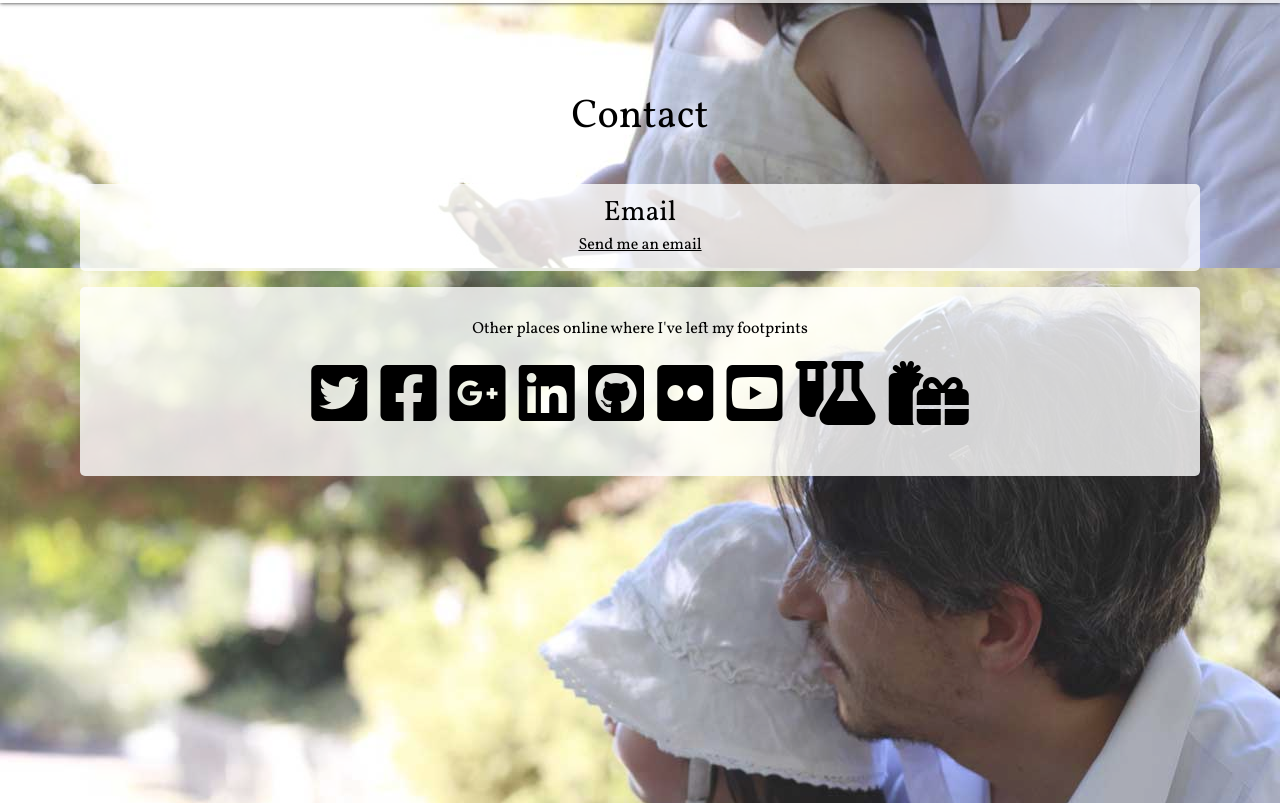
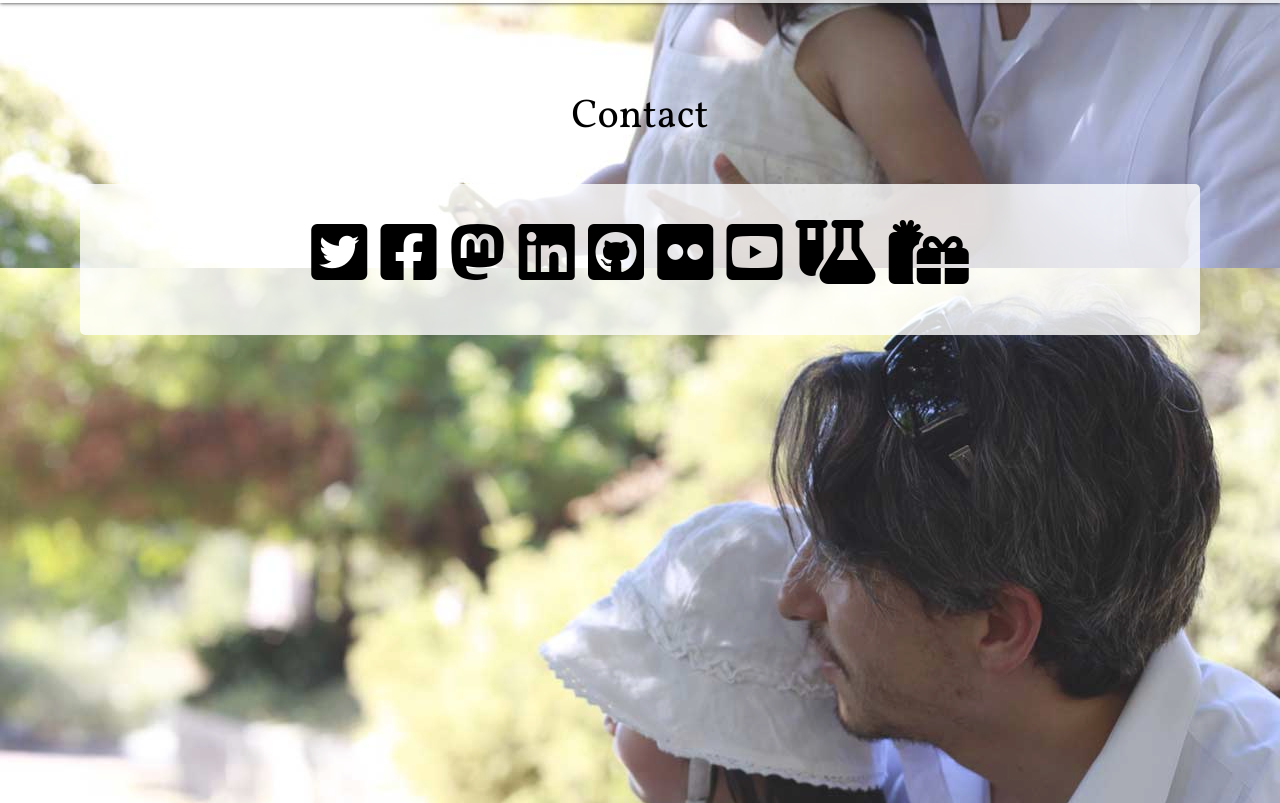
Before and after one commit to wunc/wunchiou.com, a website: page index.html in a window 1280 px wide. Shown: the part 3997-4800 px from the top of the page. Drawn offline with nearby package versions, Linux system fonts and the light colour scheme.

Commit message:
Update contact info

```diff
--- a/index.html
+++ b/index.html
@@ -75,15 +75,10 @@
 <section id="contact">
 <h1><a href="#contact">Contact</a></h1>
 <div class="content shaded">
-<h2>Email</h2>
-<a href="http://www.google.com/recaptcha/mailhide/d?k=01ClSVRHOT7qQix5Rf7pAH_A==&amp;c=p0LXmyAndYYgcANrfRQzeLHSVYohkmHaAD2n0mj6xys=" onclick="window.open('http://www.google.com/recaptcha/mailhide/d?k\07501ClSVRHOT7qQix5Rf7pAH_A\75\75\46c\75p0LXmyAndYYgcANrfRQzeLHSVYohkmHaAD2n0mj6xys\075', '', 'toolbar=0,scrollbars=0,location=0,statusbar=0,menubar=0,resizable=0,width=500,height=300'); return false;" title="Click here to prove you're a human and reveal my email address">Send me an email</a>
-</div>
-<div class="content shaded">
-<p>Other places online where I've left my footprints</p>
 <ul>
 	<li><a href="https://twitter.com/wunch" rel="me" title="Wun on Twitter"><i class="fa-brands fa-square-twitter"></i></a></li>
 	<li><a href="https://www.facebook.com/wunchiou" rel="me" title="Wun on Facebook"><i class="fa-brands fa-square-facebook"></i></a></li>
-	<li><a href="https://profiles.google.com/wunchiou" rel="me" title="Wun on Google+"><i class="fa-brands fa-square-google-plus"></i></a></li>
+	<li><a href="https://phpc.social/@wun" rel="me" title="Wun on Mastodon"><i class="fa-brands fa-mastodon"></i></a></li>
 	<li><a href="https://www.linkedin.com/in/wunchiou" rel="me" title="Wun on Linkedin"><i class="fa-brands fa-linkedin"></i></a></li>
 	<li><a href="https://github.com/wunc" rel="me" title="Wun on Github"><i class="fa-brands fa-square-github"></i></a></li>
 	<li><a href="http://www.flickr.com/photos/wunch" rel="me" title="Wun on Flickr"><i class="fa-brands fa-flickr"></i></a>
```
